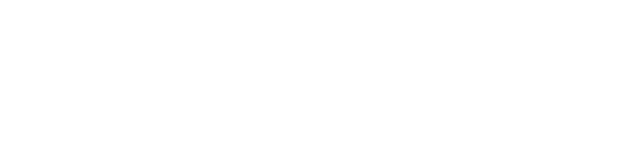
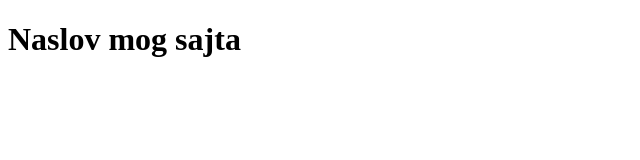
Before and after one commit to SAEBelgradeWeb/proba2, a plain HTML site: page index.html in a window 1280 px wide. Shown: the whole page, without its empty margins (0-640 px from the left). Drawn offline with Linux system fonts and the light colour scheme.

Commit message:
dodao naslov

```diff
--- a/index.html
+++ b/index.html
@@ -6,5 +6,7 @@
 </head>
 <body>
 
+<h1>Naslov mog sajta</h1>
+
 </body>
 </html>
```
